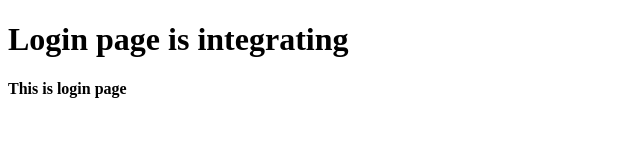
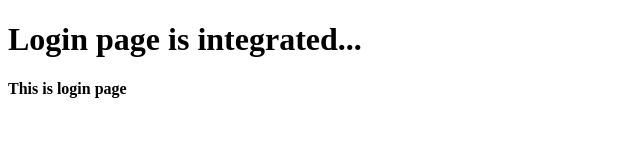
Before and after one commit to harishthatikonda/git-flow-experiments, a plain HTML site: page login.html in a window 1280 px wide. Shown: the full height of the page, 0-640 px from the left. Drawn offline with Linux system fonts and the light colour scheme.

Commit message:
Login page is integrated

```diff
--- a/login.html
+++ b/login.html
@@ -10,7 +10,7 @@
 
 <body>
     <div>
-	<h1>Login page is integrating</h1>
+	<h1>Login page is integrated...</h1>
         <h4>This is login page</h4>
     </div>
 </body>
```
